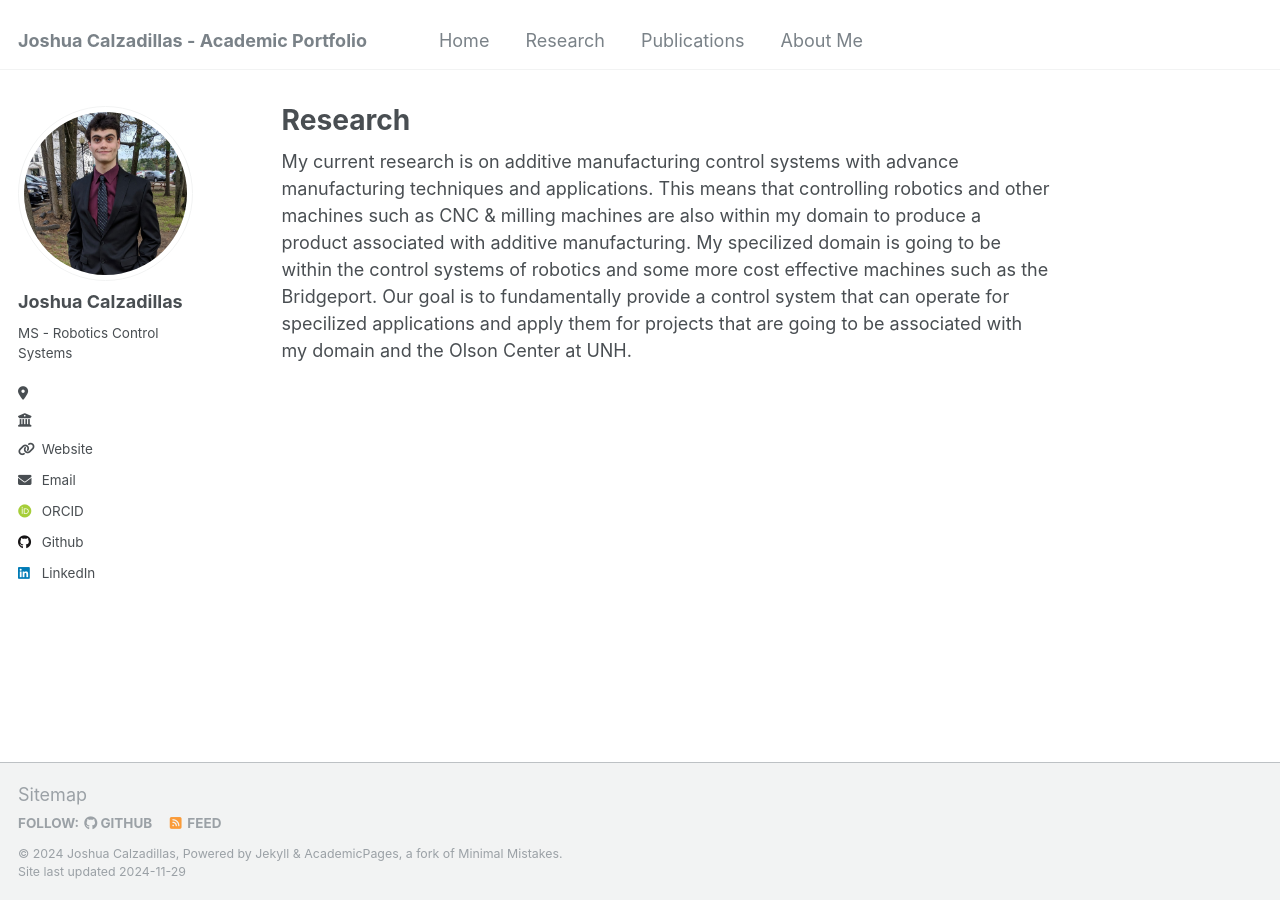
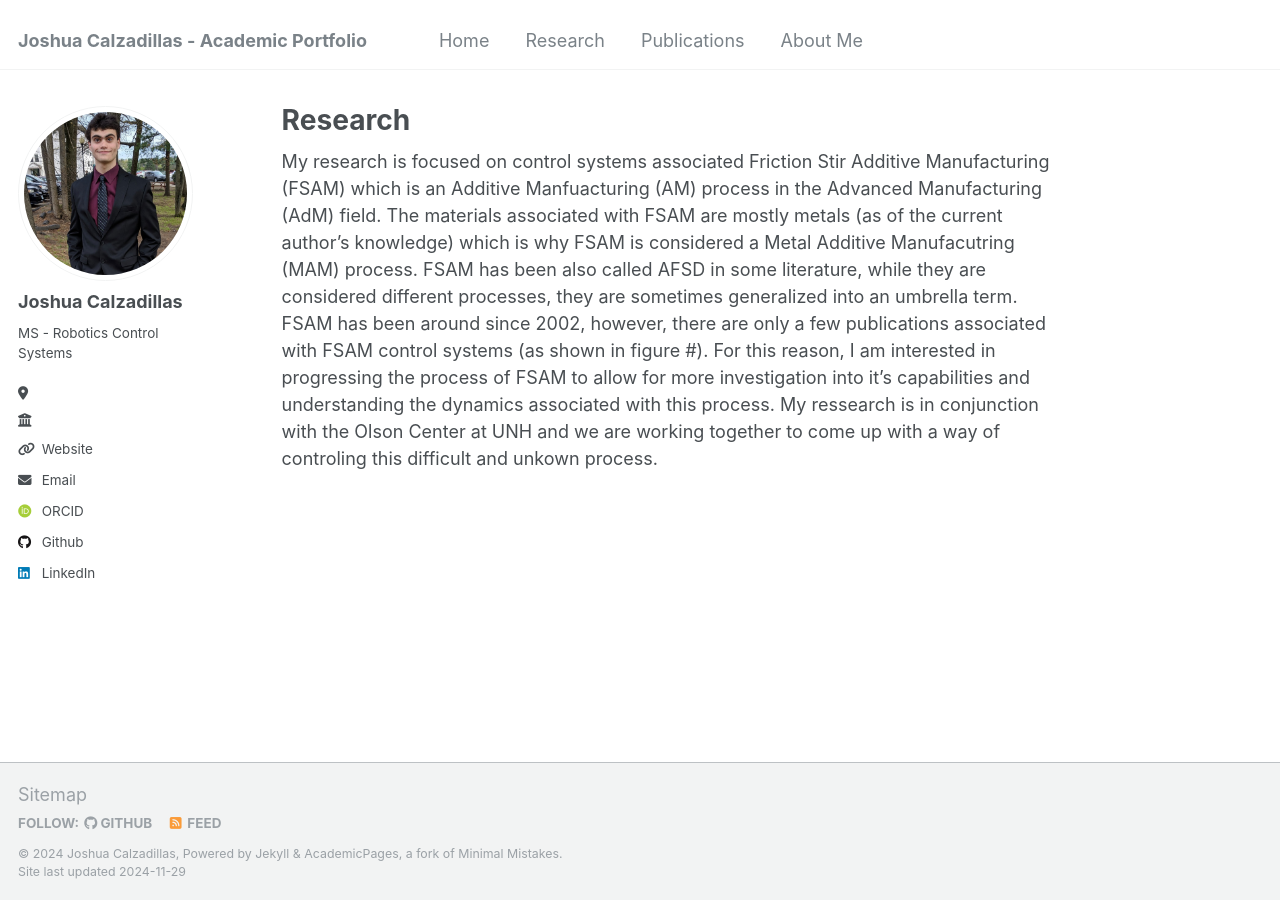
Before and after one commit to jmc1241/jmc1241.github.io, a Jekyll site: the page built from _pages/research.md, in a window 1280 px wide. Built offline with Jekyll 4.4.1, drawn with Linux system fonts in a browser that asks for light colours; some web fonts are replaced.

Commit message:
Update - Research Content

```diff
--- a/_pages/research.md
+++ b/_pages/research.md
@@ -4,4 +4,9 @@ title: "Research"
 author_profile: true
 ---
 
-My current research is on additive manufacturing control systems with advance manufacturing techniques and applications. This means that controlling robotics and other machines such as CNC & milling machines are also within my domain to produce a product associated with additive manufacturing. My specilized domain is going to be within the control systems of robotics and some more cost effective machines such as the Bridgeport. Our goal is to fundamentally provide a control system that can operate for specilized applications and apply them for projects that are going to be associated with my domain and the Olson Center at UNH.
+My research is focused on control systems associated Friction Stir Additive Manufacturing (FSAM) which is an Additive Manfuacturing (AM) process in the Advanced Manufacturing (AdM) field.
+The materials associated with FSAM are mostly metals (as of the current author's knowledge) which is why FSAM is considered a Metal Additive Manufacutring (MAM) process.
+FSAM has been also called AFSD in some literature, while they are considered different processes, they are sometimes generalized into an umbrella term.
+FSAM has been around since 2002, however, there are only a few publications associated with FSAM control systems (as shown in figure #).
+For this reason, I am interested in progressing the process of FSAM to allow for more investigation into it's capabilities and understanding the dynamics associated with this process.
+My ressearch is in conjunction with the Olson Center at UNH and we are working together to come up with a way of controling this difficult and unkown process.
```
